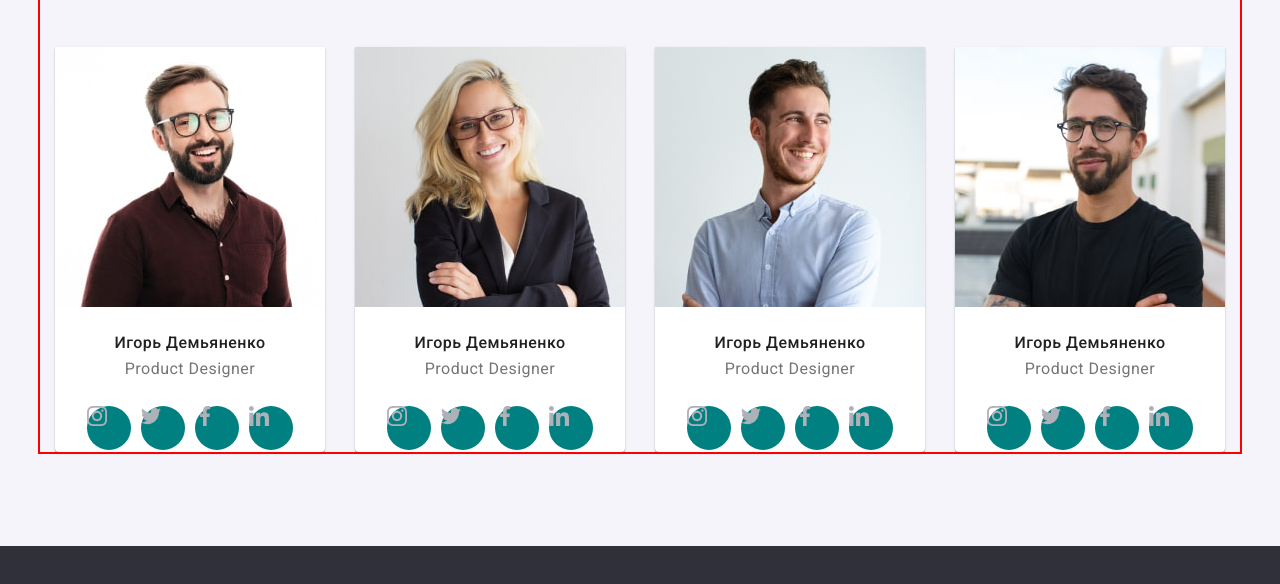
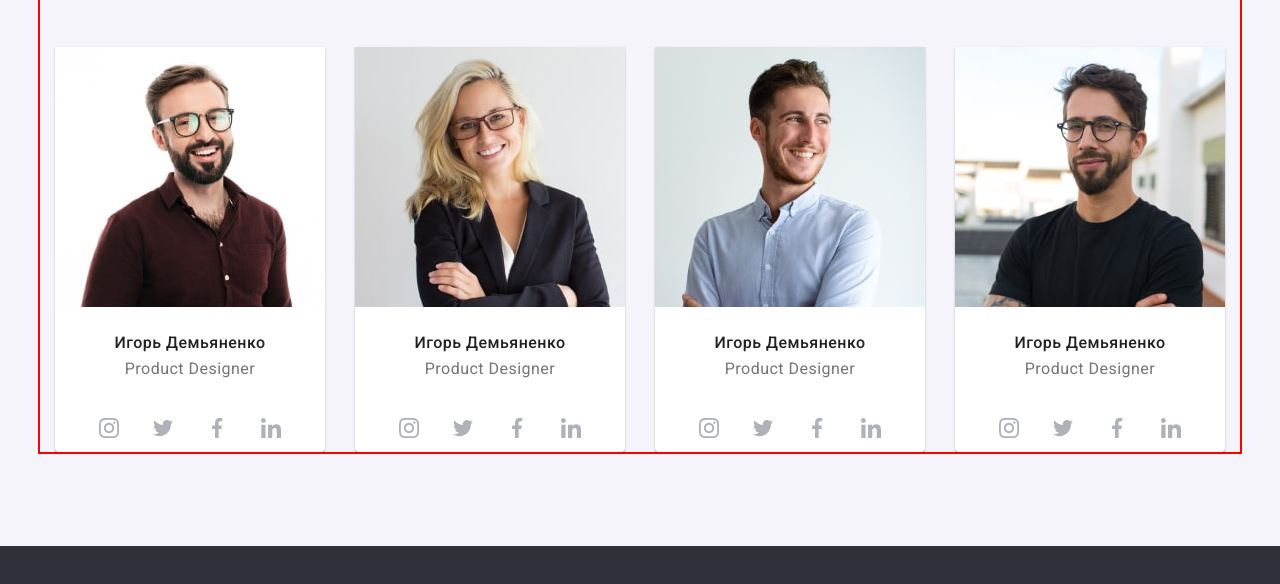
Before and after one commit to Mettteora/goit-markup-hw-04, a plain HTML site: page index.html in a window 1280 px wide. Shown: the part 1836-2420 px from the top of the page. Drawn offline with Linux system fonts and the light colour scheme.

Commit message:
some fix icon

```diff
--- a/css/styles.css
+++ b/css/styles.css
@@ -356,25 +356,39 @@ margin-right: 30px;
 .team-icon{
 width: 20px;
 height: 20px;
-margin-right: 32px;
 fill:#afb1b8;
 justify-content: center;
 display: flex;
+}
+
+.team-icon{
 
 }
 
 .team-link{
     width: 44px;
     height: 44px;
-    background-color: teal;
     border-radius: 50%;
-    display: block;
+    display: flex;
+    align-items: center;
+    justify-content: center;
 }
 
-.team-list-icon{
+.team-link:hover{
+    width: 44px;
+    height: 44px;
+    background-color:var(--main-color-blue-);
+    border-radius: 50%;
+    display: flex;
+    align-items: center;
+    justify-content: center;
 }
 
-.team-list-icon+.team-list-icon{
+.team-link:hover .team-icon{
+fill: var(--main-color-)
+}
+
+.team-list-icon + .team-list-icon{
     margin-left: 10px;
 }
 
--- a/index.html
+++ b/index.html
@@ -129,7 +129,8 @@
                             <p class="team-text">Product Designer</p>
                             <div class="icon-box-team">
                                 <ul class="list-icon-team">
-                                    <li class="team-list-icon"><a href="" class="team-link"><svg class="team-icon">
+                                    <li class="team-list-icon"><a href="" class="team-link"><svg class="team-icon"
+                                                width="20" height="20">
                                                 <use href="./images/icons.svg#icon-instagram"></use>
                                             </svg></a></li>
                                     <li class="team-list-icon"><a href="" class="team-link"><svg class="team-icon">
```
